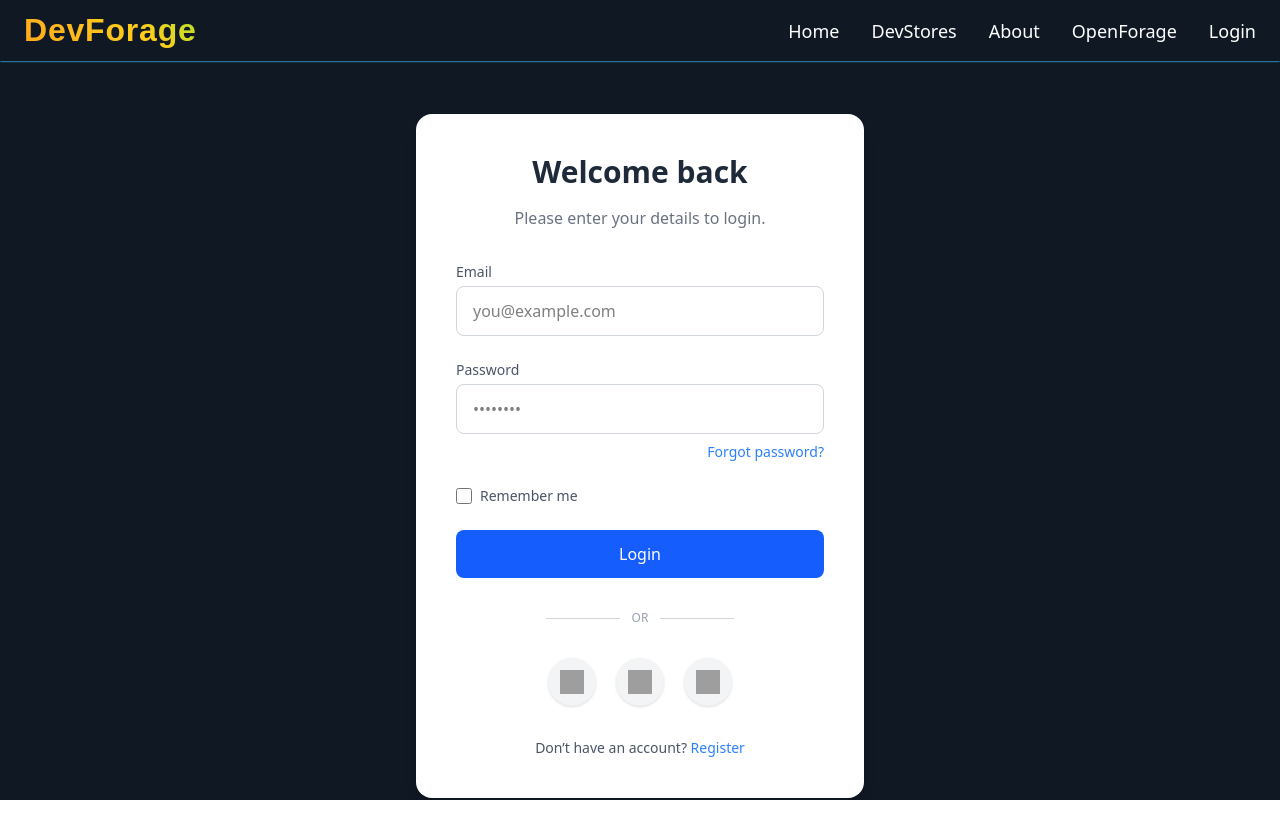
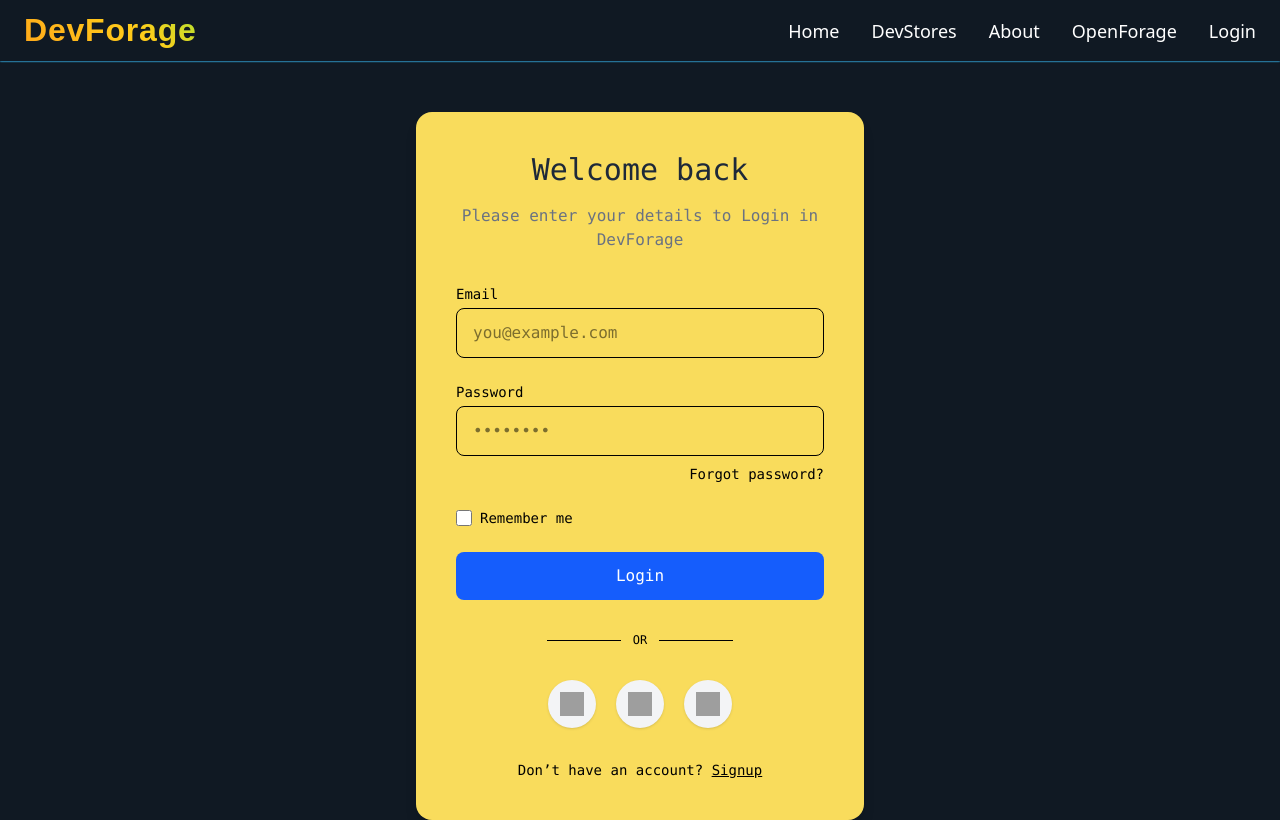
Before and after one commit to raushan-sinha/dev-forage, a React (Vite) app: page /login in a window 1280 px wide. Built offline with nearby package versions, Linux system fonts and the light colour scheme; grey boxes are pictures that could not be loaded.

Commit message:
Login Page created

```diff
--- a/src/pages/Login.jsx
+++ b/src/pages/Login.jsx
@@ -8,12 +8,12 @@ export default function Login() {
             <Navbar />
 
             <div className="flex items-center justify-center bg-[#101923] px-4 sm:px-6 lg:px-8 min-h-screen">
-                <div className="bg-white shadow-lg rounded-2xl p-6 sm:p-8 md:p-10 w-full max-w-md mt-24 md:mt-28">
+                <div className="bg-[#f9dc5c] shadow-lg rounded-2xl p-6 sm:p-8 md:p-10 w-full max-w-md mt-24 md:mt-28">
                     {/* Heading */}
-                    <h2 className="text-2xl md:text-3xl font-bold text-center text-gray-800 mb-4">
+                    <h2 className="text-2xl md:text-3xl font-mono text-center text-gray-800 mb-4">
                         {loginData.heading}
                     </h2>
-                    <p className="text-center text-sm md:text-base text-gray-500 mb-8">
+                    <p className="text-center text-sm md:text-base text-gray-500 mb-8 font-mono">
                         {loginData.subText}
                     </p>
 
@@ -23,22 +23,30 @@ export default function Login() {
                             <div key={field.id}>
                                 <label
                                     htmlFor={field.id}
-                                    className="block text-sm font-medium text-gray-600 mb-1"
+                                    className="block text-sm font-mono text-black-50 mb-1"
                                 >
                                     {field.label}
                                 </label>
                                 <input
                                     type={field.type}
                                     id={field.id}
+                                    name={field.id}
                                     placeholder={field.placeholder}
-                                    className="w-full px-4 py-3 border border-gray-300 rounded-lg focus:ring-2 focus:ring-blue-500 focus:outline-none"
+                                    autoComplete={
+                                        field.id === "email"
+                                            ? "email"
+                                            : field.id === "password"
+                                                ? "current-password"
+                                                : "on"
+                                    }
+                                    className="w-full px-4 py-3 text-black-50 border border-black-300 rounded-lg focus:ring-2 focus:ring-blue-500 focus:outline-none font-mono"
                                     required
                                 />
                                 {field.id === "password" && (
                                     <div className="flex justify-end mt-2">
                                         <a
                                             href="/forgot-password"
-                                            className="text-sm text-blue-500 hover:underline"
+                                            className="text-sm text-black-50 hover:underline font-mono"
                                         >
                                             Forgot password?
                                         </a>
@@ -52,9 +60,11 @@ export default function Login() {
                             <input
                                 type="checkbox"
                                 id="remember"
+                                name="remember"
+                                autoComplete="on"
                                 className="h-4 w-4 text-blue-500 rounded border-gray-300"
                             />
-                            <label htmlFor="remember" className="ml-2 text-sm text-gray-600">
+                            <label htmlFor="remember" className="ml-2 text-sm text-black-50 font-mono">
                                 Remember me
                             </label>
                         </div>
@@ -62,7 +72,7 @@ export default function Login() {
                         {/* Submit Button */}
                         <button
                             type="submit"
-                            className="w-full bg-blue-600 text-white py-3 rounded-lg font-medium hover:bg-blue-700 transition-colors"
+                            className="w-full bg-blue-600 text-white py-3 rounded-lg font-medium font-mono hover:bg-blue-700 transition-colors"
                         >
                             Login
                         </button>
@@ -70,9 +80,9 @@ export default function Login() {
 
                     {/* Social Login */}
                     <div className="my-8 flex items-center justify-center">
-                        <span className="w-1/5 border-b border-gray-300"></span>
-                        <span className="text-xs text-gray-400 mx-3">OR</span>
-                        <span className="w-1/5 border-b border-gray-300"></span>
+                        <span className="w-1/5 border-b border-black-300"></span>
+                        <span className="text-xs text-black-50 mx-3 font-mono">OR</span>
+                        <span className="w-1/5 border-b border-black-300"></span>
                     </div>
                     <div className="flex space-x-5 justify-center">
                         {loginData.socials.map((social) => (
@@ -86,13 +96,13 @@ export default function Login() {
                     </div>
 
                     {/* Register Link */}
-                    <p className="mt-8 text-center text-sm text-gray-600">
+                    <p className="mt-8 text-center text-sm text-black-50 font-mono">
                         Don’t have an account?{" "}
                         <a
                             href="/register"
-                            className="text-blue-500 font-medium hover:underline"
+                            className="underline font-medium hover:underline"
                         >
-                            Register
+                            Signup
                         </a>
                     </p>
                 </div>
--- a/src/project-data/loginData.js
+++ b/src/project-data/loginData.js
@@ -1,6 +1,6 @@
 export const loginData = {
     heading: "Welcome back",
-    subText: "Please enter your details to login.",
+    subText: "Please enter your details to Login in DevForage",
     fields: [
         {
             id: "email",
```
